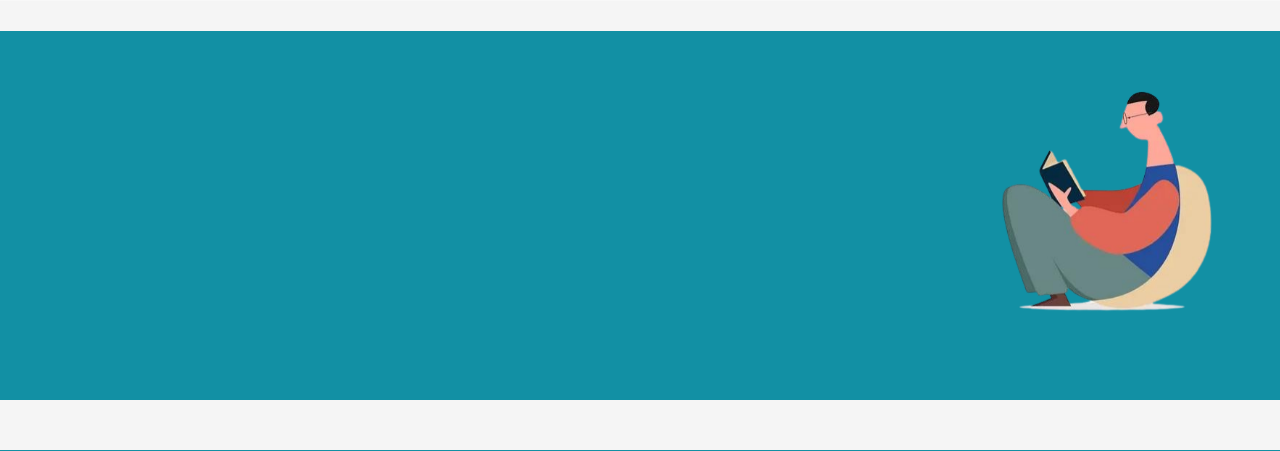
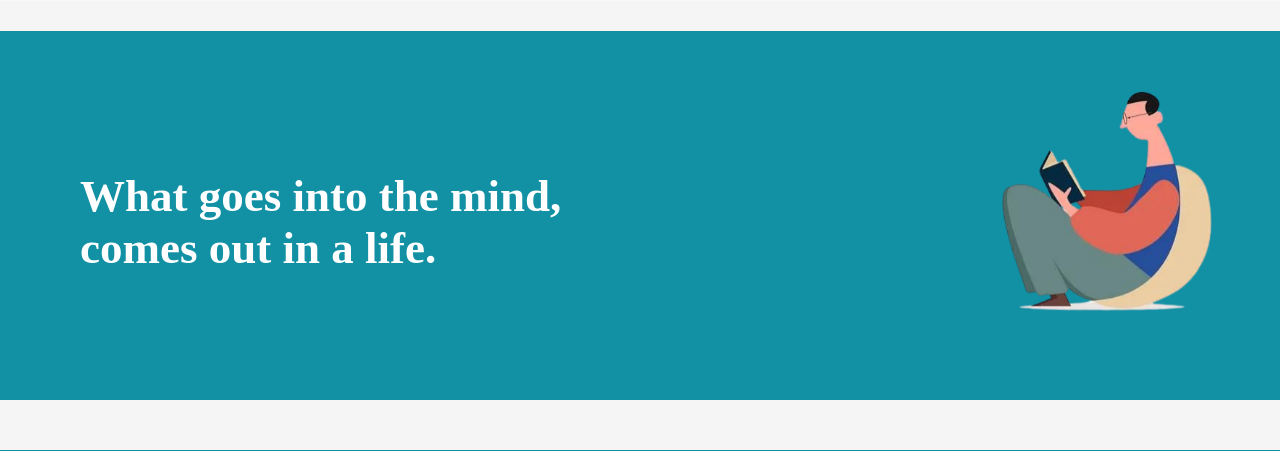
Before and after one commit to Menna107/Library_Website, a Django app: page /borrow-books/ in a window 1280 px wide. Shown: the part 3315-3766 px from the top of the page. Run offline with Django 5.2, Linux system fonts and the light colour scheme; data comes from the database, SQL or seed files in the repository; some libraries are stand-ins or nearby versions.

Commit message:
Add files via upload

```diff
--- a/templates/borrow_books.html
+++ b/templates/borrow_books.html
@@ -7,6 +7,7 @@
     <meta name="viewport" content="width=device-width, initial-scale=1.0"/>
     <link rel="stylesheet" href="{% static 'css/all.min.css' %}">
     <link rel="stylesheet" href="{% static 'css/normalize.css' %}">
+
     <style>
         .hero-section {
             position: relative;
@@ -106,6 +107,29 @@
             font-size: 2rem;
             cursor: pointer;
         }
+        .part4 .quote-text {
+            color: white;
+            padding-top: 100px;
+            margin-left: 60px;
+            font-size: 30px;
+            width: 45%;
+            opacity: 0;
+            transform: translateX(-100px);
+            animation: slideInLeft 1.5s ease-out forwards;
+        }
+
+        @keyframes slideInLeft {
+        from {
+            opacity: 0;
+            transform: translateX(-100px);
+        }
+        to {
+            opacity: 1;
+            transform: translateX(0);
+        }
+        }
+
+
     </style>
 </head>
 <body>
@@ -156,7 +180,7 @@
 
 <!-- Footer Banner -->
 <div class="part4">
-    <div class="h2">
+    <div class="quote-text">
         <h2>What goes into the mind, comes out in a life.</h2>
     </div>
     <img src="{% static 'images/original-removebg-preview.png' %}" >
```
